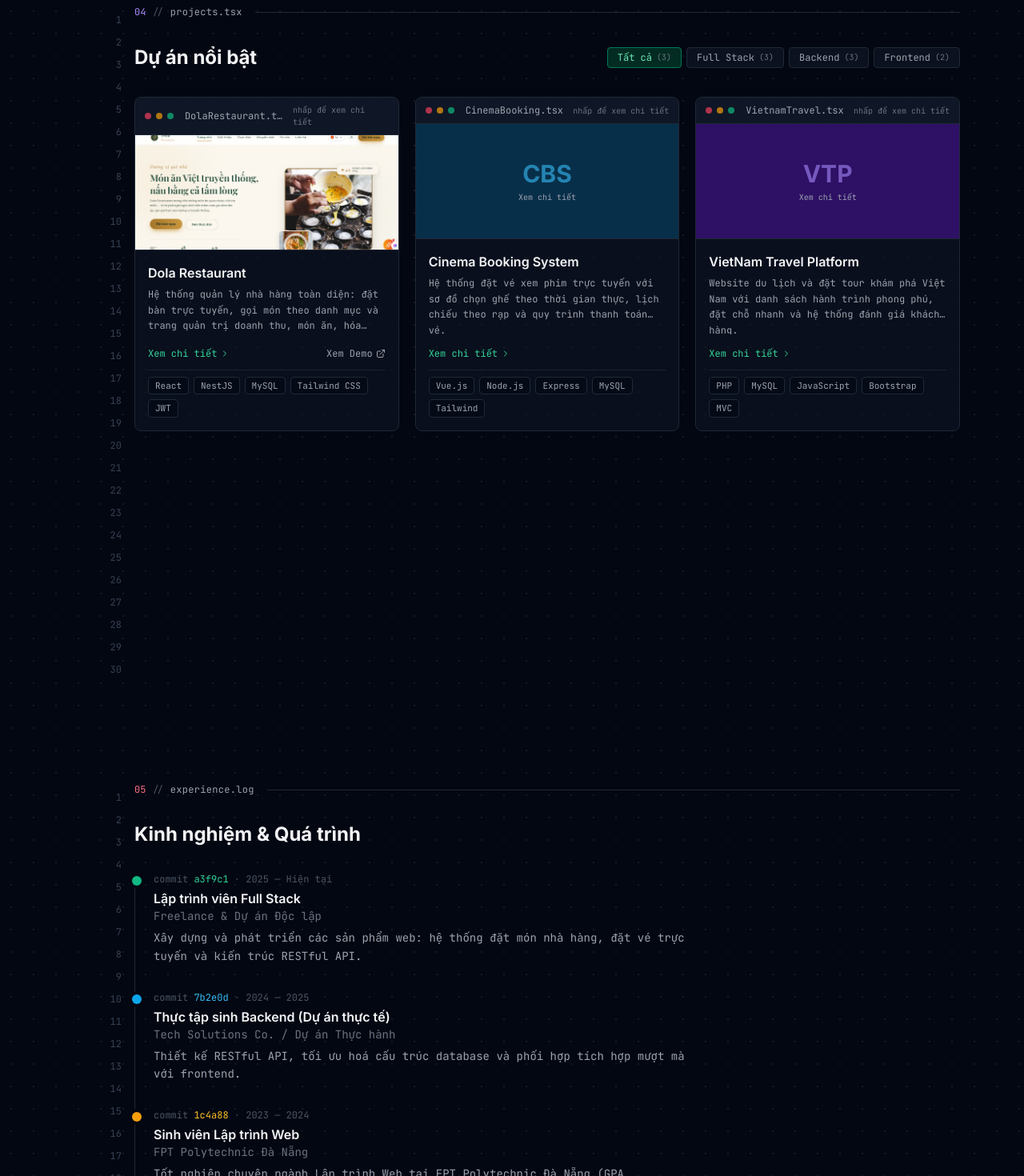
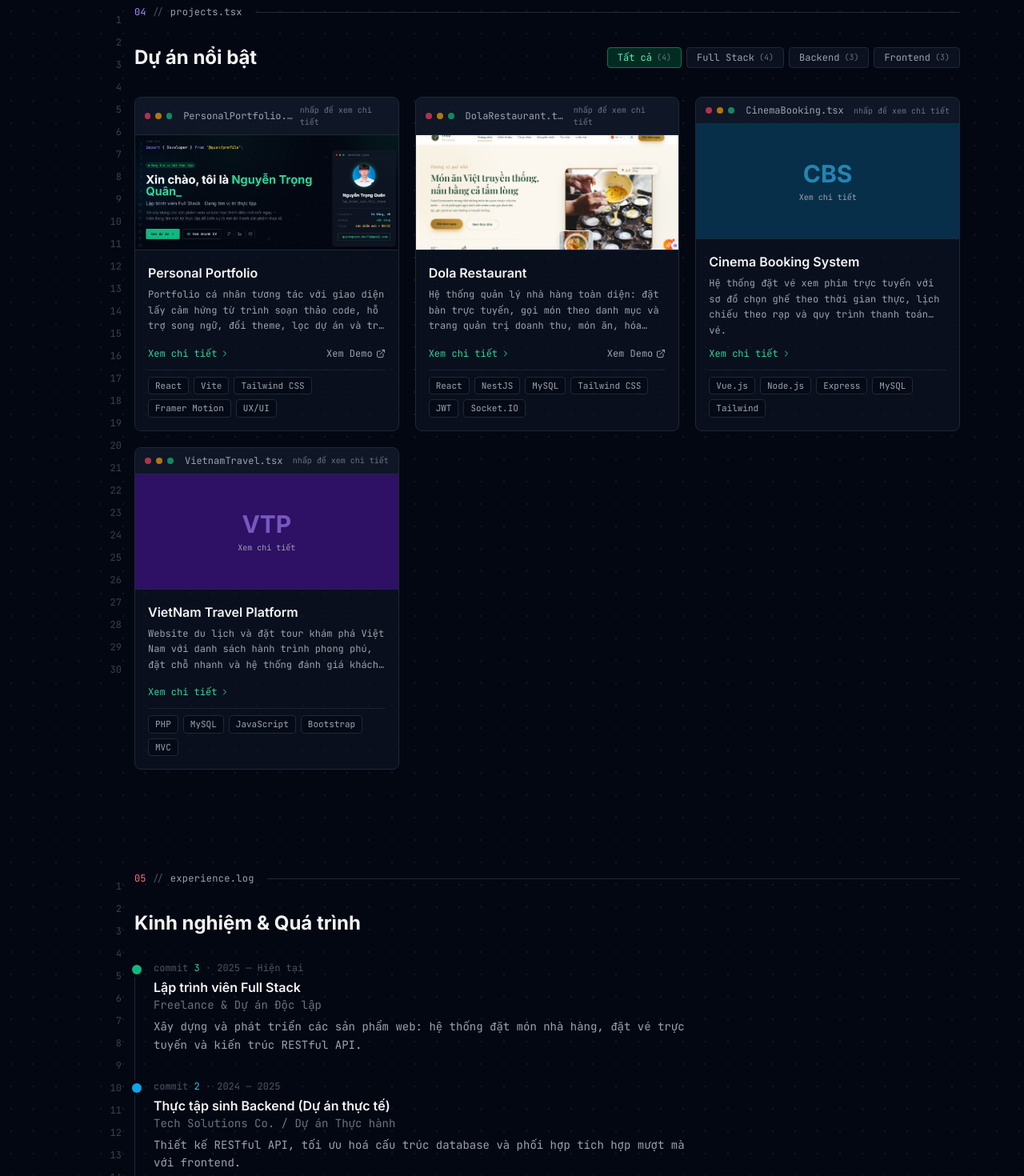
Before and after one commit to NguyenQuan1/Portfolio, a React (Vite) app: page / in a window 1280 px wide. Shown: the part 2520-3990 px from the top of the page at 80% size. Built offline with nearby package versions, Linux system fonts and the light colour scheme.

Commit message:
update code

```diff
--- a/src/App.jsx
+++ b/src/App.jsx
@@ -2,6 +2,7 @@ import React, { useState, useEffect, useRef, useCallback } from 'react';
 import { motion, AnimatePresence, useScroll, useSpring, useInView } from 'framer-motion';
 import avatar from './public/Avatar.jpg';
 import dolaPreview from './public/dola-restaurant-preview.png';
+import profilePreview from './public/profile-preview.png';
 import {
   Github, Linkedin, Mail, Phone, MapPin,
   Download, ExternalLink, GitBranch, GraduationCap, ChevronRight,
@@ -176,6 +177,36 @@ const DEVICON_CDN = 'https://cdn.jsdelivr.net/gh/devicons/devicon@latest/icons';
 
 const PROJECTS = [
   {
+    id: 'personal-portfolio',
+    file: 'PersonalPortfolio.tsx',
+    title: 'Personal Portfolio',
+    category: ['frontend', 'fullstack'],
+    role: 'Frontend Developer',
+    roleVi: 'Lập trình viên Frontend',
+    demo: 'https://portfolio-nine-delta-8fuz89g2cp.vercel.app/',
+    preview: profilePreview,
+    github: 'https://github.com/NguyenQuan1/Portfolio',
+    desc: 'Interactive developer portfolio with an editor-inspired interface, bilingual content, theme switching, project filters, and an AI assistant.',
+    descVi: 'Portfolio cá nhân tương tác với giao diện lấy cảm hứng từ trình soạn thảo code, hỗ trợ song ngữ, đổi theme, lọc dự án và trợ lý AI.',
+    features: [
+      'Editor-inspired portfolio interface with animated sections',
+      'Vietnamese and English language switching',
+      'Dark and soft light theme modes',
+      'Project category filters and detailed case-study modals',
+      'Built-in portfolio AI assistant and contact form',
+    ],
+    featuresVi: [
+      'Giao diện portfolio lấy cảm hứng từ code editor với animation',
+      'Chuyển đổi ngôn ngữ Tiếng Việt và English',
+      'Chế độ tối và sáng dịu mắt',
+      'Bộ lọc dự án và modal xem chi tiết case study',
+      'Trợ lý AI và form liên hệ tích hợp trong portfolio',
+    ],
+    techDetails: 'React, Vite, Tailwind CSS, Framer Motion, Lucide React',
+    tags: ['React', 'Vite', 'Tailwind CSS', 'Framer Motion', 'UX/UI'],
+    color: 'violet',
+  },
+  {
     id: 'dola-restaurant',
     file: 'DolaRestaurant.tsx',
     title: 'Dola Restaurant',
@@ -183,7 +214,7 @@ const PROJECTS = [
     role: 'Full Stack Developer',
     roleVi: 'Lập trình viên Full Stack',
     demo: 'https://dola-restaurant-psi.vercel.app/',
-    github: 'https://github.com/NguyenTrongQuan/dola-restaurant',
+    github: 'https://github.com/NguyenQuan1/Dola-restaurant',
     preview: dolaPreview,
     desc: 'Full-stack restaurant management platform with real-time table reservation, dish ordering, and comprehensive administrative backoffice.',
     descVi: 'Hệ thống quản lý nhà hàng toàn diện: đặt bàn trực tuyến, gọi món theo danh mục và trang quản trị doanh thu, món ăn, hóa đơn.',
@@ -202,7 +233,7 @@ const PROJECTS = [
       'Giao diện tương thích mượt mà trên cả máy tính và điện thoại',
     ],
     techDetails: 'React, Vite, NestJS, TypeORM / Prisma, MySQL, Tailwind CSS, Framer Motion',
-    tags: ['React', 'NestJS', 'MySQL', 'Tailwind CSS', 'JWT'],
+    tags: ['React', 'NestJS', 'MySQL', 'Tailwind CSS', 'JWT', 'Socket.IO'],
     color: 'emerald',
   },
   {
@@ -269,7 +300,7 @@ const PROJECTS = [
 
 const EXPERIENCE = [
   {
-    hash: 'a3f9c1',
+    hash: '3',
     role: 'Full Stack Developer',
     roleVi: 'Lập trình viên Full Stack',
     place: 'Freelance & Independent Projects',
@@ -281,7 +312,7 @@ const EXPERIENCE = [
     color: 'emerald',
   },
   {
-    hash: '7b2e0d',
+    hash: '2',
     role: 'Backend Developer Intern (Project)',
     roleVi: 'Thực tập sinh Backend (Dự án thực tế)',
     place: 'Tech Solutions Co. / Practice Project',
@@ -293,7 +324,7 @@ const EXPERIENCE = [
     color: 'sky',
   },
   {
-    hash: '1c4a88',
+    hash: '1',
     role: 'Web Developer Student',
     roleVi: 'Sinh viên Lập trình Web',
     place: 'FPT Polytechnic Da Nang',
```
Also changed, not shown: src/public/profile-preview.png (added).
